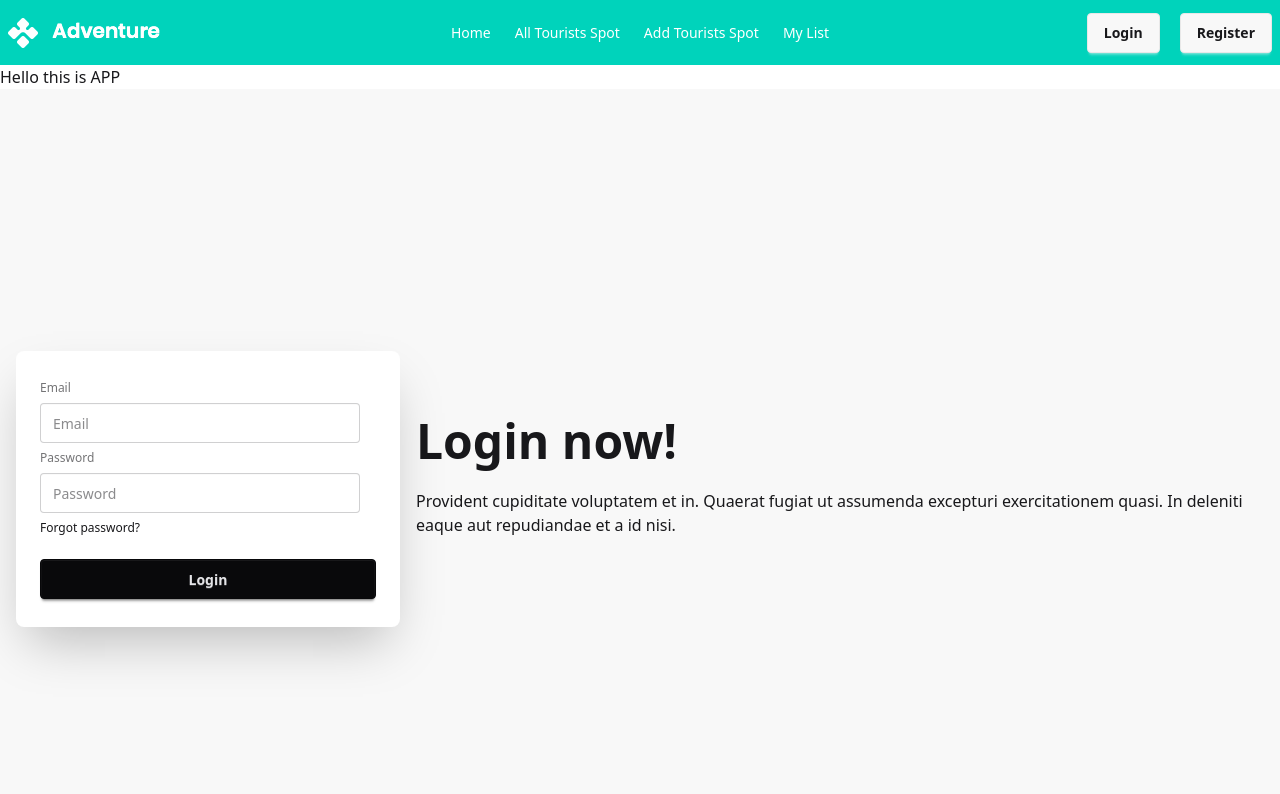
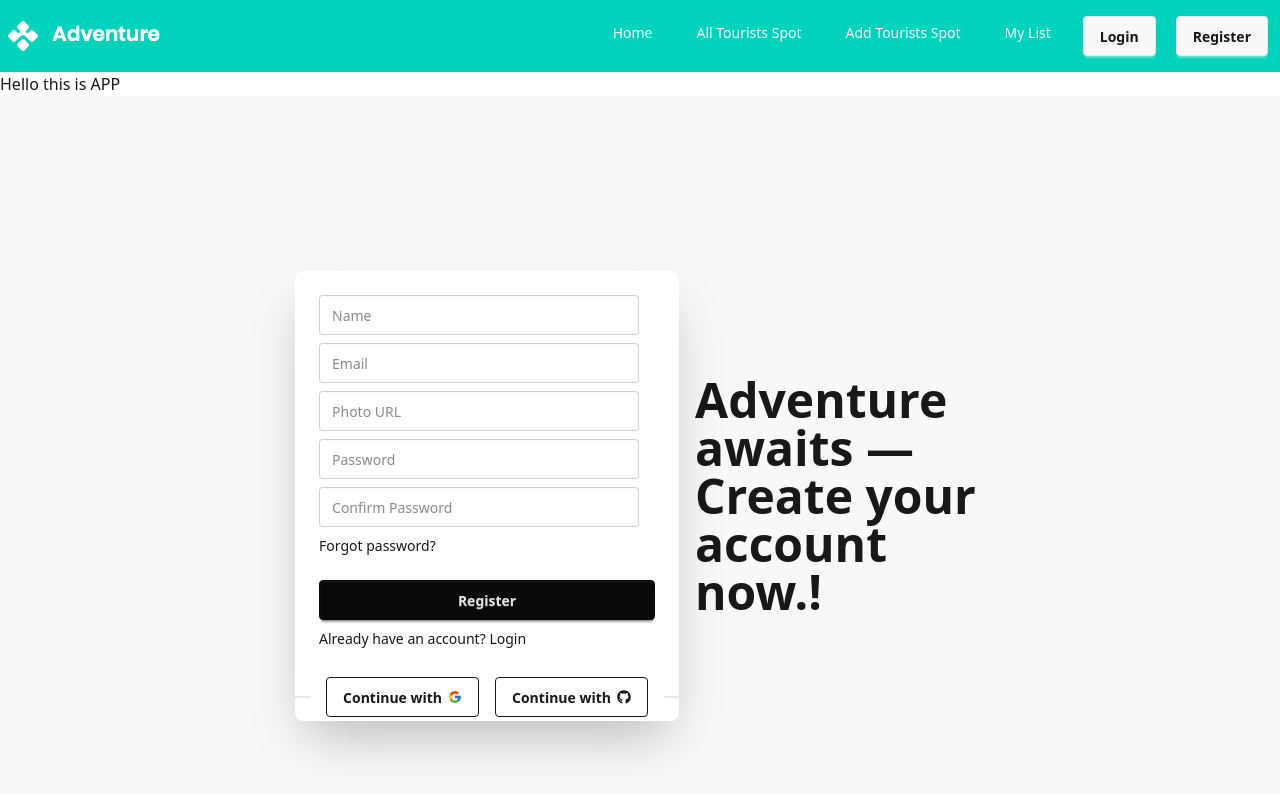
Before and after one commit to myselfmehedihasan/adventure, a React (Vite) app: page /register in a window 1280 px wide. Shown: the top 794 px of the page. Built offline with nearby package versions, Linux system fonts and the light colour scheme.

Commit message:
firebase added

```diff
--- a/package.json
+++ b/package.json
@@ -11,10 +11,15 @@
   },
   "dependencies": {
     "@tailwindcss/vite": "^4.1.13",
+    "firebase": "^12.2.1",
+    "owl.carousel": "^2.3.4",
     "react": "^19.1.1",
     "react-dom": "^19.1.1",
     "react-hook-form": "^7.62.0",
+    "react-icons": "^5.5.0",
+    "react-owl-carousel": "^2.3.3",
     "react-router": "^7.8.2",
+    "sweetalert2": "^11.23.0",
     "tailwindcss": "^4.1.13"
   },
   "devDependencies": {
--- a/src/App.jsx
+++ b/src/App.jsx
@@ -2,12 +2,14 @@ import React from 'react';
 import Navbar from './Components/Navbar';
 import Register from './Pages/Register';
 import { Outlet } from 'react-router';
+import Banner from './Components/Banner';
 
 const App = () => {
   return (
     <div>
       <Navbar></Navbar>
       <h1>Hello this is APP</h1>
+      <Banner></Banner>
       <Outlet></Outlet>
     </div>
   );
--- a/src/Components/Navbar.jsx
+++ b/src/Components/Navbar.jsx
@@ -2,10 +2,9 @@ import React from "react";
 import { Link, NavLink } from "react-router";
 
 const Navbar = () => {
-
   const navItems = (
     <>
-      <li >
+      <li>
         <NavLink to="/">Home</NavLink>
       </li>
       <li>
@@ -18,7 +17,7 @@ const Navbar = () => {
         <NavLink to="/mylist">My List </NavLink>
       </li>
     </>
-  )
+  );
   return (
     <div className=" bg-accent">
       <div className="navbar max-w-7xl mx-auto">
@@ -46,6 +45,12 @@ const Navbar = () => {
               className=" menu menu-sm dropdown-content bg-base-100 rounded-box z-1 mt-3 w-52 p-2 shadow"
             >
               {navItems}
+              <li>
+                <Link to="/login">Login</Link>
+              </li>
+              <li>
+                <Link to="/register">Register</Link>
+              </li>
             </ul>
           </div>
           <a href="/">
@@ -53,27 +58,28 @@ const Navbar = () => {
           </a>
         </div>
         <div className="navbar-center hidden lg:flex">
-          <ul className="menu menu-horizontal px-1 text-white">
-           {navItems}
+          <ul className="menu menu-horizontal px-1 text-white gap-5">
+            {navItems}
+
+            {/* • If the user is logged in, show the user's photo (photoURL).
+  • Hovering over the photo displays the user's displayName.
+  • Show the “Log out” button for the logged-in user.  */}
+
+            <Link to="/login" className="btn">
+              Login
+            </Link>
+            <Link to="/register" className="btn">
+              Register
+            </Link>
           </ul>
         </div>
 
-      {/*
+        {/*
   • The “Login” and “Register” buttons are conditional.
   • If the user is not logged in, both “Login” and “Register” buttons are shown.
   • Clicking “Login” redirects the user to the Login page.
   • Clicking “Register” redirects the user to the Register page.
 */}
-        <div className="navbar-end gap-5">
-
-  {/* • If the user is logged in, show the user's photo (photoURL).
-  • Hovering over the photo displays the user's displayName.
-  • Show the “Log out” button for the logged-in user.  */}
-
-
-          <Link to='/login' className="btn">Login</Link>
-          <Link to='/register' className="btn">Register</Link>
-        </div>
       </div>
     </div>
   );
--- a/src/Pages/Login.jsx
+++ b/src/Pages/Login.jsx
@@ -1,12 +1,107 @@
-import React from 'react';
-import { Form } from 'react-hook-form';
+import React, { useContext } from "react";
+import { useForm } from "react-hook-form";
+import { FaGithub } from "react-icons/fa";
+import { FcGoogle } from "react-icons/fc";
+import { AuthContext } from "../providers/AuthProviders";
+import Swal from "sweetalert2";
 
 const Login = () => {
-    return (
-        <div>
-            <h1>Login page</h1>
-        </div>
-    );
+  const { signInUser } = useContext(AuthContext);
+
+  const {
+    register,
+    handleSubmit,
+    reset,
+    formState: { errors },
+  } = useForm();
+
+  const onSubmit = (data) => {
+    console.log(data);
+
+    signInUser(data.email, data.password)
+      .then((result) => {
+        if (result.user.uid) {
+          Swal.fire({
+            icon: "success",
+            title: "You have successfully Login!",
+            showConfirmButton: false,
+            timer: 1500,
+          });
+          reset();
+        }
+      })
+      .catch((error) => {
+        {
+          Swal.fire({
+            icon: "error",
+            title: "Error",
+            text: error.message,
+          });
+        }
+      });
+  };
+  return (
+    <div className="  max-w-3xl mx-auto flex-col justify-center items-center">
+        <h1 className="text-center text-4xl">Log in and continue your adventure!</h1>
+      <form
+        onSubmit={handleSubmit(onSubmit)}
+        className="space-y-4 max-w-sm mx-auto p-6 shadow-md rounded"
+      >
+        {/* 🔹 Email */}
+        <input
+          type="email"
+          placeholder="Email"
+          className="w-full border p-2 rounded"
+          {...register("email", {
+            required: "Email is required",
+            pattern: { value: /^\S+@\S+$/i, message: "Invalid email address" },
+          })}
+        />
+        {errors.email && (
+          <p className="text-red-500 text-sm">{errors.email.message}</p>
+        )}
+
+        {/* 🔹 Password */}
+        <input
+          type="password"
+          placeholder="Password"
+          className="w-full border p-2 rounded"
+          {...register("password", {
+            required: "Password is required",
+            minLength: {
+              value: 6,
+              message: "Password must be at least 6 characters",
+            },
+          })}
+        />
+        {errors.password && (
+          <p className="text-red-500 text-sm">{errors.password.message}</p>
+        )}
+
+        <input
+          type="submit"
+          value="Login"
+          className="w-full btn btn-neutral mt-4 text-white py-2 rounded hover:bg-blue-700"
+        />
+
+        <a href="/register">
+                Don't have Account?{" "}
+                <span className="link link-hover">Register Here!!</span>
+              </a>
+        </form>
+
+        <div className="divider">
+        <button className="btn btn-outline hover:btn-accent ">
+          Continue with <FcGoogle />
+        </button>
+        <button className="btn btn-outline hover:btn-accent">
+          Continue with <FaGithub />
+        </button>
+      </div>
+
+
+    </div>
+  );
 };
 
 export default Login;
--- a/src/Pages/Register.jsx
+++ b/src/Pages/Register.jsx
@@ -1,36 +1,168 @@
-import React from 'react';
-import { useForm } from 'react-hook-form';
+import React, { useContext } from "react";
+import { useForm } from "react-hook-form";
+import { FaGithub } from "react-icons/fa";
+import { FcGoogle } from "react-icons/fc";
+import { AuthContext } from "../providers/AuthProviders";
+import Swal from "sweetalert2";
 
 const Register = () => {
+  const { createUser } = useContext(AuthContext);
 
-     const { register, handleSubmit, formState: { errors } } = useForm();
-  const onSubmit = data => console.log(data);
+  // React Hook Form setup
+  const {
+    register,
+    handleSubmit,
+    reset,
+    watch,
+    formState: { errors },
+  } = useForm();
+
+  // function when form is valid
+  const onSubmit = (data) => {
+    // console.log("Form Submitted:", data);
+    createUser(data.email, data.password)
+      .then((result) => {
+        if (result.user.uid) {
+          Swal.fire({
+            icon: "success",
+            title: "You have successfully registered!",
+            showConfirmButton: false,
+            timer: 1500,
+          });
+          reset();
+        }
+      })
+      .catch((error) => {
+        // 🔹 Check if email already in use
+        if (error.code === "auth/email-already-in-use") {
+          Swal.fire({
+            icon: "error",
+            title: "Oops...",
+            text: "This email is already registered! Please use a different email.",
+          });
+        } else {
+          Swal.fire({
+            icon: "error",
+            title: "Error",
+            text: error.message,
+          });
+        }
+      });
+  };
+
+  // watch password for confirm password check
+  const password = watch("password");
+
   return (
     <div>
       <div className="hero bg-base-200 min-h-screen">
         <div className="hero-content flex-col lg:flex-row-reverse">
           <div className="text-center lg:text-left">
-      <h1 className="text-5xl font-bold">Login now!</h1>
-      <p className="py-6">
-        Provident cupiditate voluptatem et in. Quaerat fugiat ut assumenda excepturi exercitationem
-        quasi. In deleniti eaque aut repudiandae et a id nisi.
+            <h1 className="text-5xl font-bold max-w-80">Adventure awaits — Create your account now.!</h1>
+
+          </div>
+
+          {/* Card */}
+          <div className="card bg-base-100 w-full max-w-sm shrink-0 shadow-2xl">
+            <form onSubmit={handleSubmit(onSubmit)} className="card-body">
+              {/* 🔹 Name */}
+              <input
+                type="text"
+                placeholder="Name"
+                className="input input-bordered"
+                {...register("name", { required: "Name is required" })}
+              />
+              {errors.name && (
+                <p className="text-red-500 text-sm">{errors.name.message}</p>
+              )}
+
+              {/* 🔹 Email */}
+              <input
+                type="email"
+                placeholder="Email"
+                className="input input-bordered"
+                {...register("email", {
+                  required: "Email is required",
+                  pattern: {
+                    value: /^\S+@\S+$/i,
+                    message: "Invalid email address",
+                  },
+                })}
+              />
+              {errors.email && (
+                <p className="text-red-500 text-sm">{errors.email.message}</p>
+              )}
+
+              {/* Photo URl */}
+              <input
+                type="url"
+                className="input input-bordered"
+                placeholder="Photo URL"
+                {...register}
+              />
+
+              {/* 🔹 Password */}
+              <input
+                type="password"
+                placeholder="Password"
+                className="input input-bordered"
+                {...register("password", {
+                  required: "Password is required",
+                  minLength: {
+                    value: 6,
+                    message: "Password must be at least 6 characters",
+                  },
+                })}
+              />
+              {errors.password && (
+                <p className="text-red-500 text-sm">
+                  {errors.password.message}
                 </p>
+              )}
+
+              {/* 🔹 Confirm Password */}
+              <input
+                type="password"
+                placeholder="Confirm Password"
+                className="input input-bordered"
+                {...register("confirmPassword", {
+                  required: "Please confirm your password",
+                  validate: (value) =>
+                    value === password || "Passwords do not match",
+                })}
+              />
+              {errors.confirmPassword && (
+                <p className="text-red-500 text-sm">
+                  {errors.confirmPassword.message}
+                </p>
+              )}
+
+              <div>
+                <a className="link link-hover">Forgot password?</a>
               </div>
-    <div className="card bg-base-100 w-full max-w-sm shrink-0 shadow-2xl">
-      <div className="card-body">
-        <fieldset className="fieldset">
-          <label className="label">Email</label>
-          <input type="email" className="input" placeholder="Email" />
-          <label className="label">Password</label>
-          <input type="password" className="input" placeholder="Password" />
-          <div><a className="link link-hover">Forgot password?</a></div>
-          <button className="btn btn-neutral mt-4">Login</button>
-        </fieldset>
+
+              <button type="submit" className="btn btn-neutral mt-4">
+                Register
+              </button>
+              <a href="/login">
+                Already have an account?{" "}
+                <span className="link link-hover">Login</span>
+              </a>
+            </form>
+
+
+              <div className="divider">
+                <button className="btn btn-outline hover:btn-accent ">
+                  Continue with <FcGoogle />
+                </button>
+                <button className="btn btn-outline hover:btn-accent">
+                  Continue with <FaGithub />
+                </button>
+
             </div>
           </div>
         </div>
       </div>
-
     </div>
   );
 };
--- /dev/null
+++ b/src/providers/AuthProviders.jsx
@@ -0,0 +1,37 @@
+import React, { createContext, useState } from "react";
+import app from "../Firebase/firebase.init";
+import {
+  createUserWithEmailAndPassword,
+  getAuth,
+  signInWithEmailAndPassword,
+} from "firebase/auth";
+
+const auth = getAuth(app);
+export const AuthContext = createContext(null);
+
+const AuthProviders = ({ children }) => {
+  const [user, setUser] = useState(null);
+  const [loading, setLoading] = useState(true);
+
+  const createUser = (email, password) => {
+    setLoading(true);
+    return createUserWithEmailAndPassword(auth, email, password);
+  };
+
+  const signInUser = (email, password) => {
+    setLoading(true);
+    return signInWithEmailAndPassword(auth, email, password);
+  };
+
+  const userInfo = {
+    user,
+    loading,
+    createUser,
+    signInUser,
+  };
+  return (
+    <AuthContext.Provider value={userInfo}>{children}</AuthContext.Provider>
+  );
+};
+
+export default AuthProviders;
```
Also changed, not shown: src/Components/Banner.jsx (added, +11 -0 lines), src/Firebase/firebase.init.js (added, +21 -0 lines), src/main.jsx (+23 -23 lines), 1 other file (tests, documents, lock files or other folders). Lines whose indentation alone changed are shown as unchanged.
